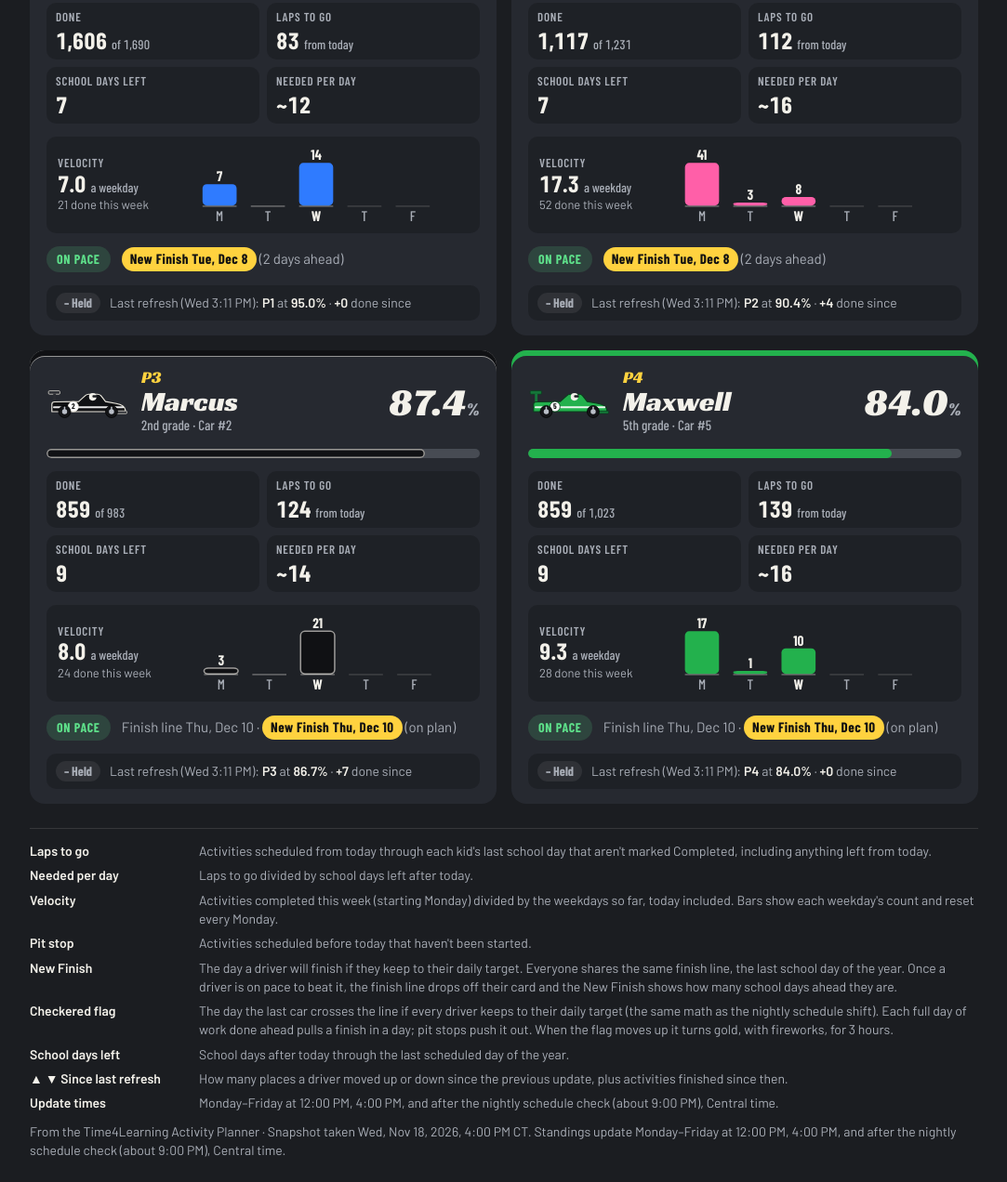
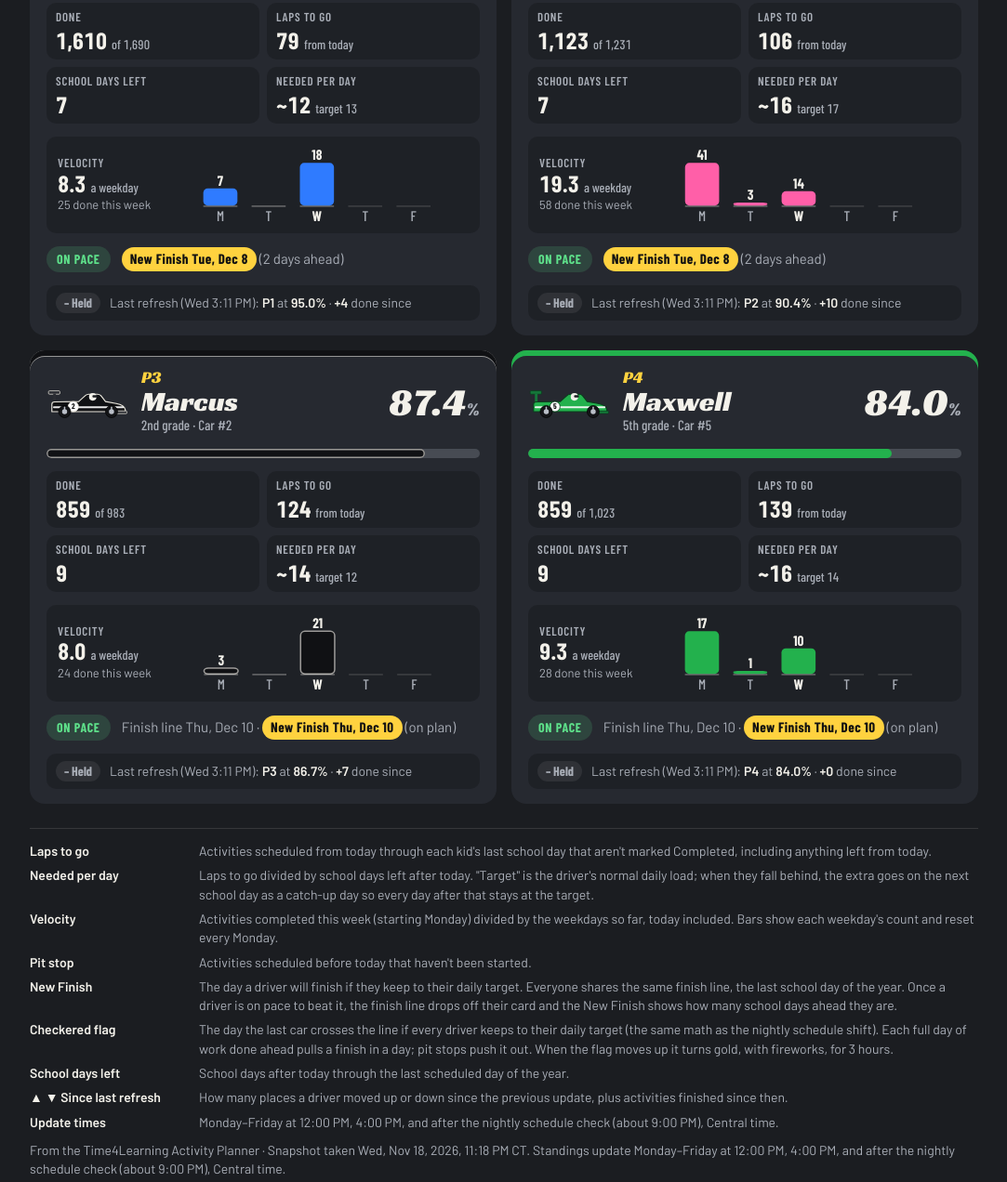
Before and after one commit to inigma117/grand-prix, a plain HTML site: page index.html in a window 1280 px wide. Shown: the part 829-2101 px from the top of the page at 93% size, without its empty margins (98-1181 px from the left). Drawn offline with nearby package versions, Linux system fonts and the light colour scheme.

Commit message:
Show each driver's normal daily target; update standings
Co-Authored-By: Claude Opus 5.5 <noreply@anthropic.com>
Claude-Session: https://claude.ai/code/session_011m16FXxJCZfSq2krE67vLL

```diff
--- a/index.html
+++ b/index.html
@@ -238,7 +238,7 @@ body.party .kerb{background:repeating-linear-gradient(90deg,var(--flag) 0 24px,#
   <footer class="source">
     <ul class="legend">
       <li><b>Laps to go</b> Activities scheduled from today through each kid's last school day that aren't marked Completed, including anything left from today.</li>
-      <li><b>Needed per day</b> Laps to go divided by school days left after today.</li>
+      <li><b>Needed per day</b> Laps to go divided by school days left after today. "Target" is the driver's normal daily load; when they fall behind, the extra goes on the next school day as a catch-up day so every day after that stays at the target.</li>
       <li><b>Velocity</b> Activities completed this week (starting Monday) divided by the weekdays so far, today included. Bars show each weekday's count and reset every Monday.</li>
       <li><b>Pit stop</b> Activities scheduled before today that haven't been started.</li>
       <li><b>New Finish</b> The day a driver will finish if they keep to their daily target. Everyone shares the same finish line, the last school day of the year. Once a driver is on pace to beat it, the finish line drops off their card and the New Finish shows how many school days ahead they are.</li>
@@ -254,10 +254,10 @@ body.party .kerb{background:repeating-linear-gradient(90deg,var(--flag) 0 24px,#
 <script>
 // Car look for each driver. Standings numbers come from standings.txt (updated hourly); the values here are the fallback.
 const KIDS = [
-  {name:"Emmett",  grade:"7th grade", num:7, c:{body:"#2f7bff", wing:"#1a4fb8", line:"#0b2a66", stripe:"#ffffff"}},
-  {name:"Maxwell", grade:"5th grade", num:5, c:{body:"#23b14d", wing:"#15773a", line:"#0b3d1d", stripe:"#ffffff"}},
-  {name:"Marcus",  grade:"2nd grade", num:2, c:{body:"#101114", wing:"#2b2d33", line:"#e9e6dc", stripe:"#ffffff"}, dark:true, trail:"#08090b", trailO:.75},
-  {name:"Adaline", grade:"3rd grade", num:3, ride:"pegasus", rideLabel:"Pegasus", c:{body:"#ff5fa8", wing:"#d63b86", line:"#7a1b4b", stripe:"#ffffff", mane:"#c9a7ff"}}
+  {name:"Emmett",  grade:"7th grade", num:7, target:13, c:{body:"#2f7bff", wing:"#1a4fb8", line:"#0b2a66", stripe:"#ffffff"}},
+  {name:"Maxwell", grade:"5th grade", num:5, target:14, c:{body:"#23b14d", wing:"#15773a", line:"#0b3d1d", stripe:"#ffffff"}},
+  {name:"Marcus",  grade:"2nd grade", num:2, target:12, c:{body:"#101114", wing:"#2b2d33", line:"#e9e6dc", stripe:"#ffffff"}, dark:true, trail:"#08090b", trailO:.75},
+  {name:"Adaline", grade:"3rd grade", num:3, target:17, ride:"pegasus", rideLabel:"Pegasus", c:{body:"#ff5fa8", wing:"#d63b86", line:"#7a1b4b", stripe:"#ffffff", mane:"#c9a7ff"}}
 ];
 const FALLBACK = `snapshot|Tue, Nov 10, 2026, 6:46 PM CT
 prevsnapshot|Tue, Nov 10, 2026, 6:39 PM CT
@@ -445,7 +445,7 @@ function render(data){
         <div><dt>Done</dt><dd>${fmt(k.done)} <span>of ${fmt(k.total)}</span></dd></div>
         <div><dt>Laps to go</dt><dd>${fmt(k.left)} <span>from today</span></dd></div>
         <div><dt>School days left</dt><dd>${k.days}</dd></div>
-        <div><dt>Needed per day</dt><dd>${perDay}</dd></div>
+        <div><dt>Needed per day</dt><dd>${perDay} <span>target ${k.target}</span></dd></div>
       </dl>
       ${velo}
       <div class="foot">${chip}<span>${notes}</span></div>
```
Also changed, not shown: standings.txt.
